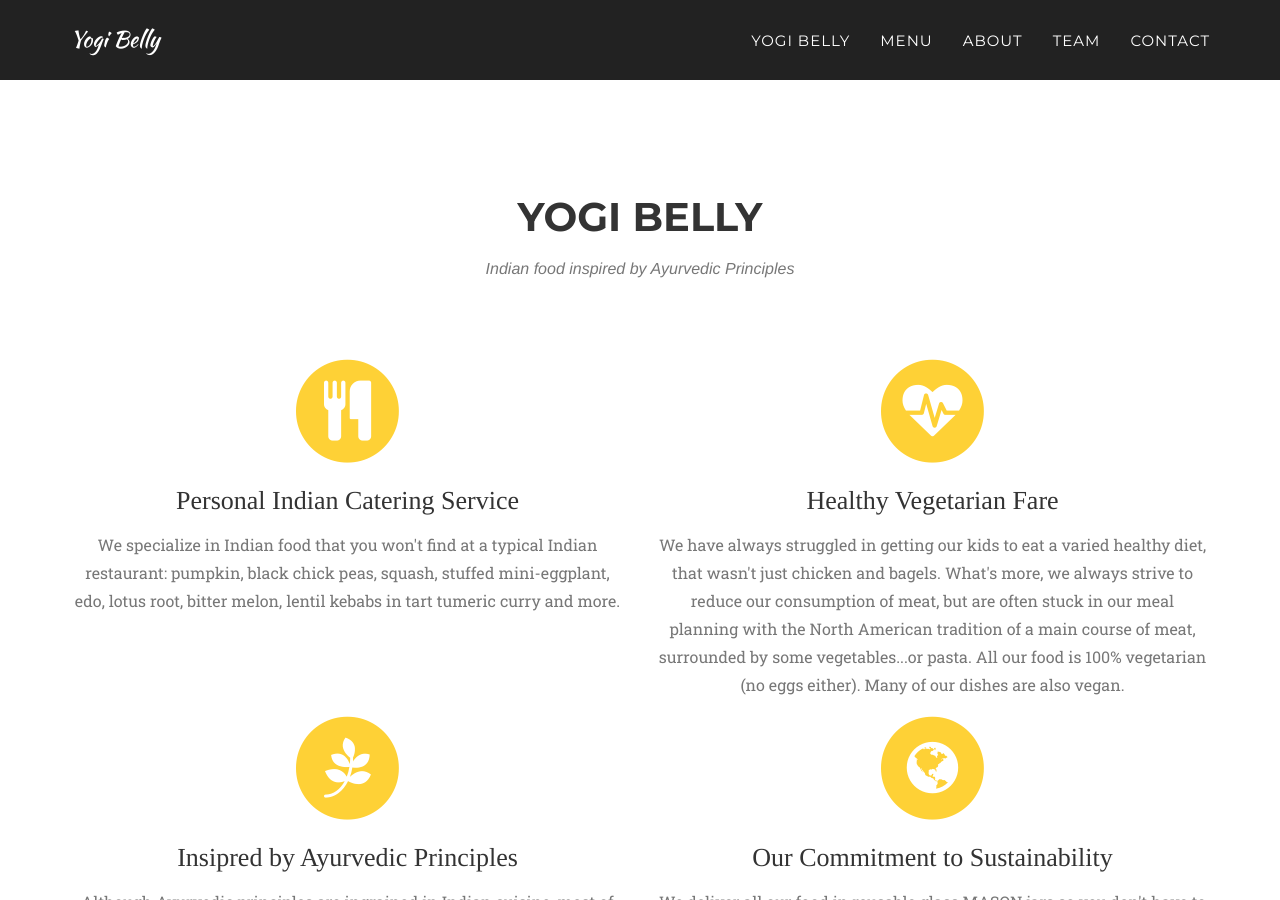
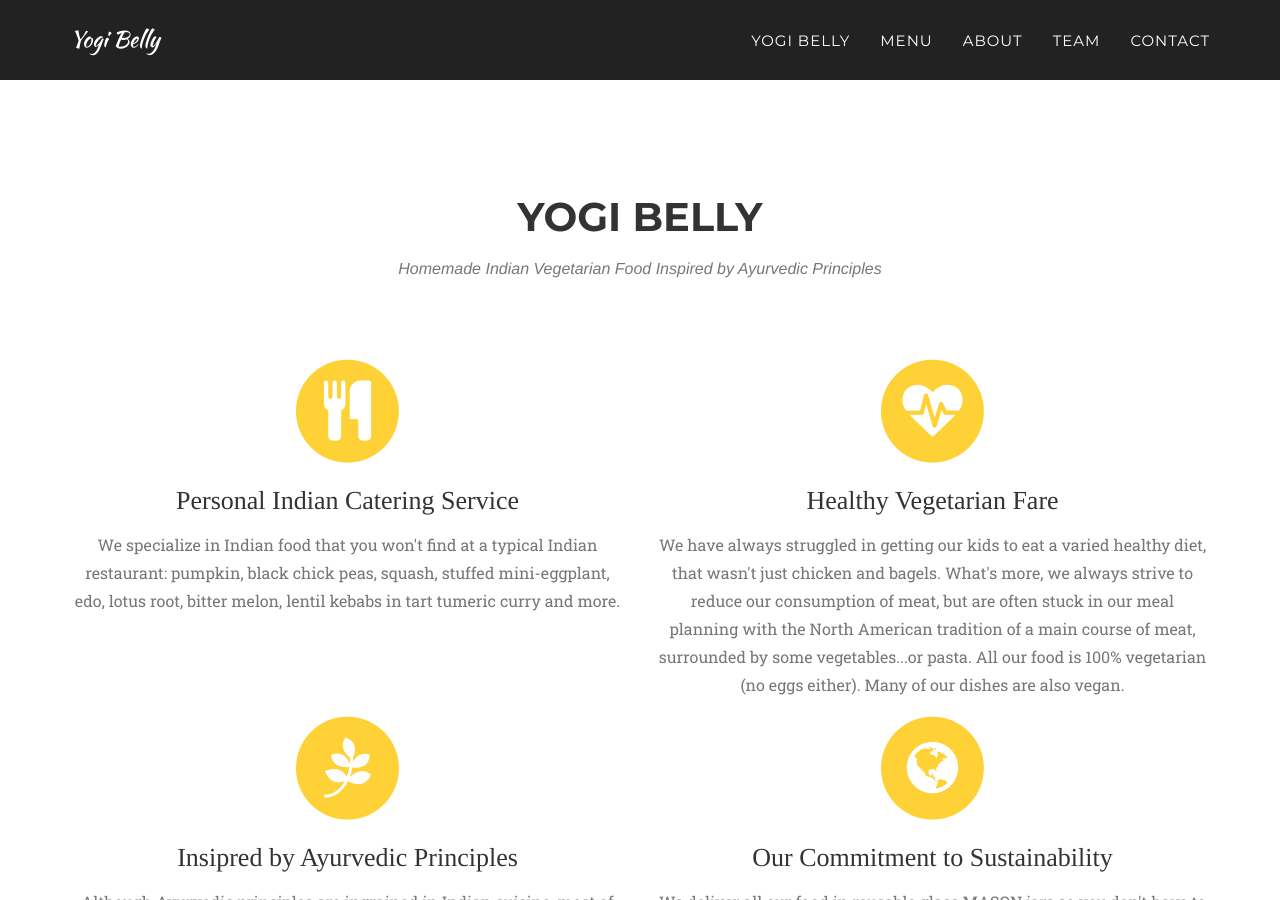
Before and after one commit to yogibelly/yogibelly.github.io, a Jekyll site: the page built from index.html, in a window 1280 px wide and 900 px high, scrolled down 788 px. Built offline with Jekyll 4.4.1, drawn with Linux system fonts in a browser that asks for light colours; some web fonts are replaced.

Commit message:
changed header

```diff
--- a/_includes/services.html
+++ b/_includes/services.html
@@ -4,7 +4,7 @@
             <div class="row">
                 <div class="col-lg-12 text-center">
                     <h2 class="section-heading">Yogi Belly</h2>
-                    <h3 class="section-subheading text-muted">Indian food inspired by Ayurvedic Principles</h3>
+                    <h3 class="section-subheading text-muted">Homemade Indian Vegetarian Food Inspired by Ayurvedic Principles</h3>
                 </div>
             </div>
             <div class="row text-center">
```
